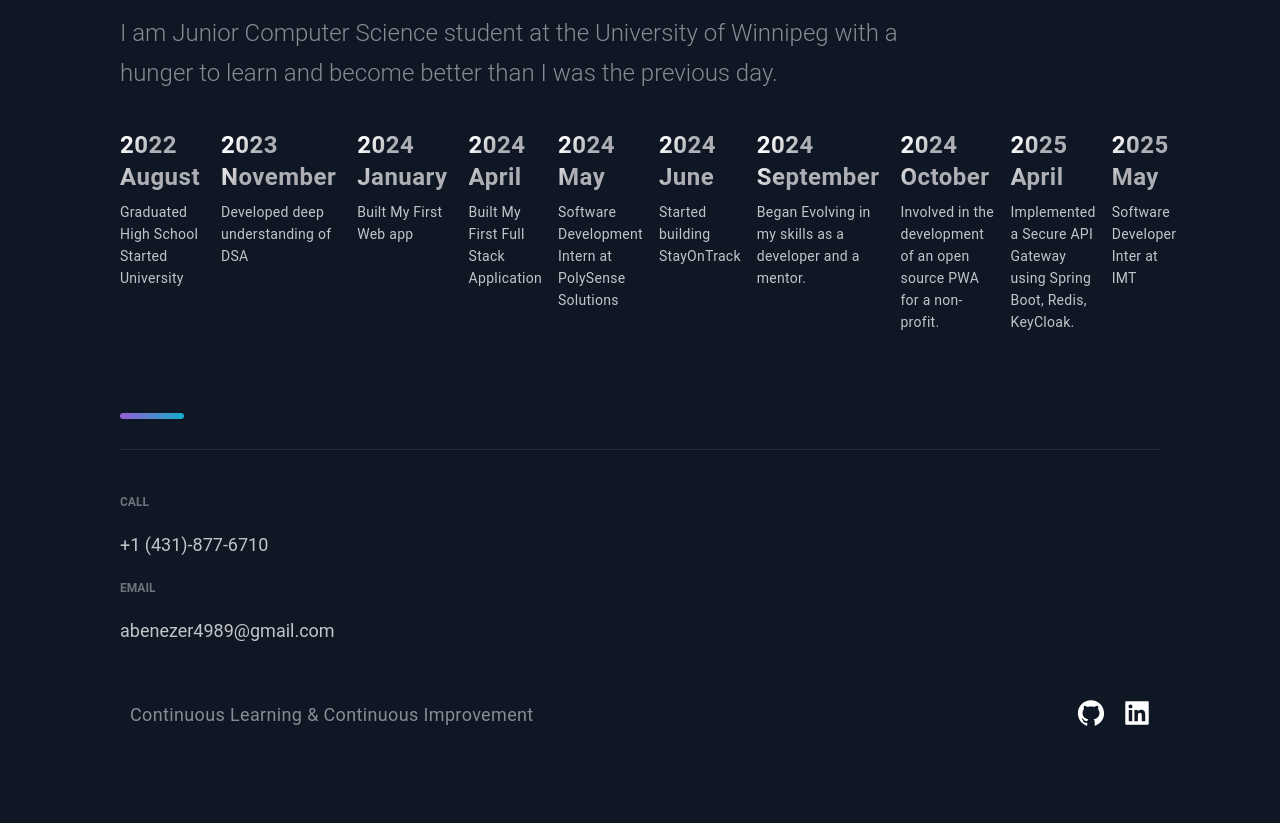
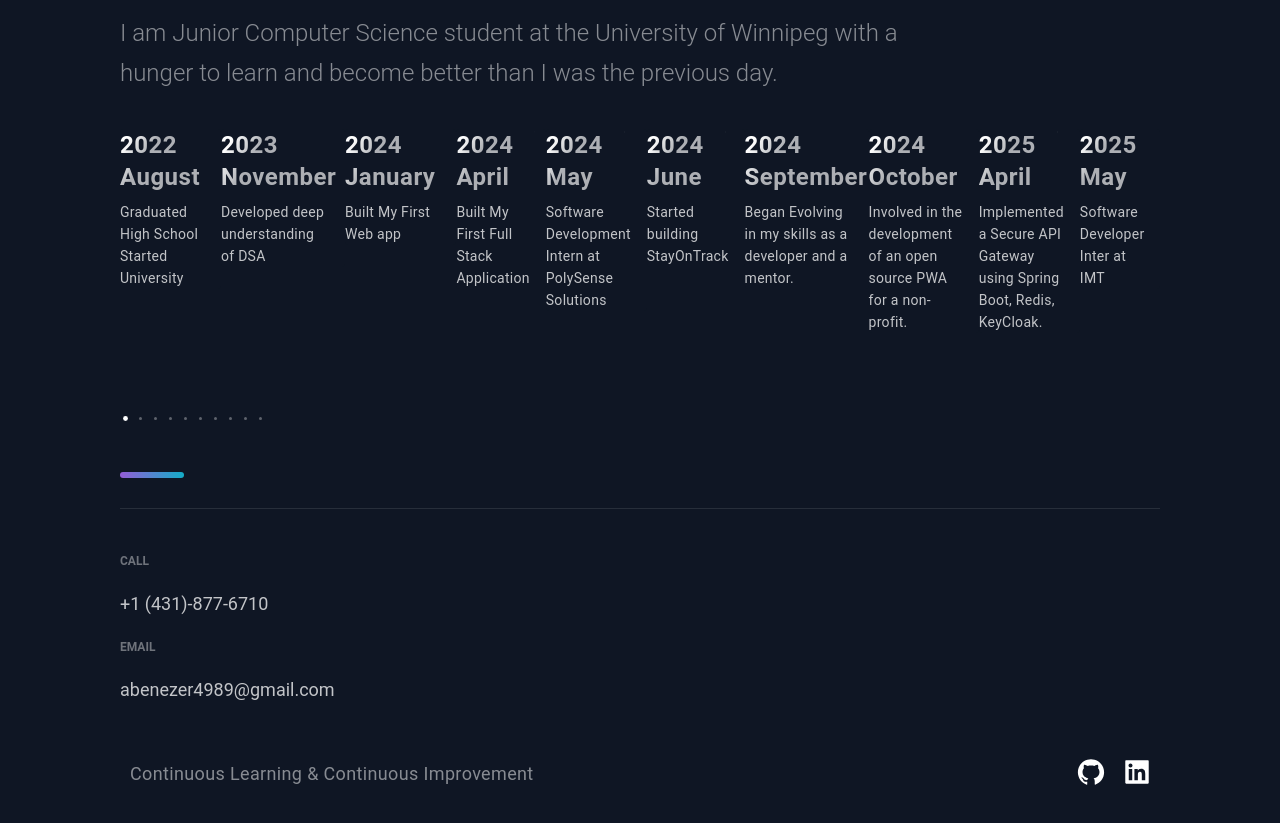
Before and after one commit to calmHeaven/NEXTJSPortfolio, a Next.js app: page / in a window 1280 px wide. Shown: the part 3300-4123 px from the top of the page. Before the commit the page ends 4090 px from the top, so only its background shows below. Built offline with nearby package versions, Linux system fonts and the light colour scheme.

Commit message:
Refactor CarouselItem and CarouselButtons styles

```diff
--- a/src/components/TimeLine/TimeLineStyles.js
+++ b/src/components/TimeLine/TimeLineStyles.js
@@ -42,11 +42,7 @@ export const CarouselMobileScrollNode = styled.div`
 export const CarouselItem = styled.div`
   background: #0F1624;
   border-radius: 3px;
-  max-width: 196px;
-
-  @media ${props => props.theme} {
-    max-width: 124px;
-  }
+  max-width: 124px;
 
   @media ${props => props.theme} {
     margin-left: 32px;
@@ -120,14 +116,11 @@ export const CarouselItemText = styled.p`
 export const CarouselButtons = styled.div`
   width: 288px;
 
-  display: none;
   visibility: hidden;
 
-  @media ${props => props.theme} {
     display: flex;
     visibility: visible;
     margin-bottom: 48px;
-  }
 `
 
 export const CarouselButton = styled.button`
```
